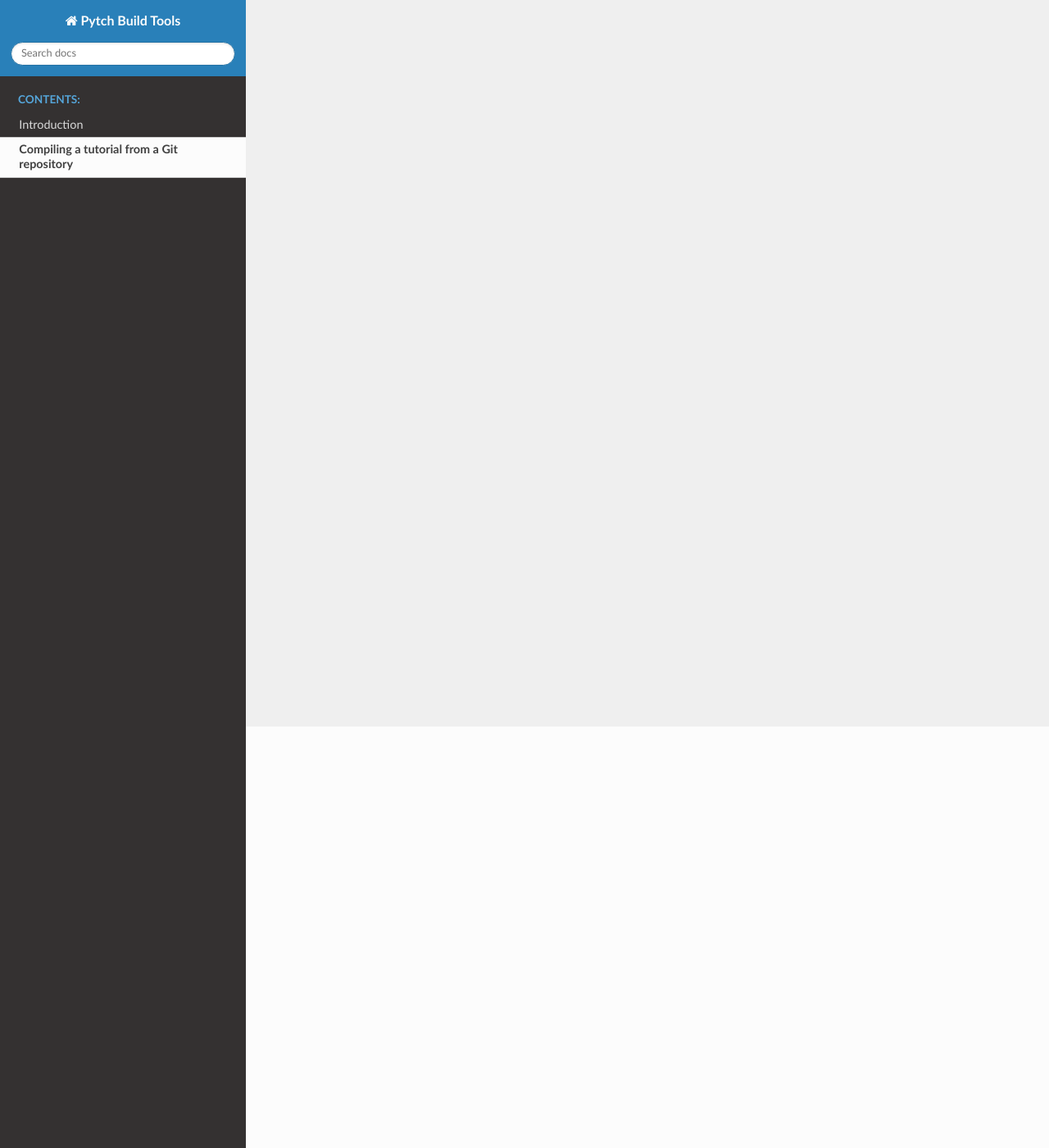
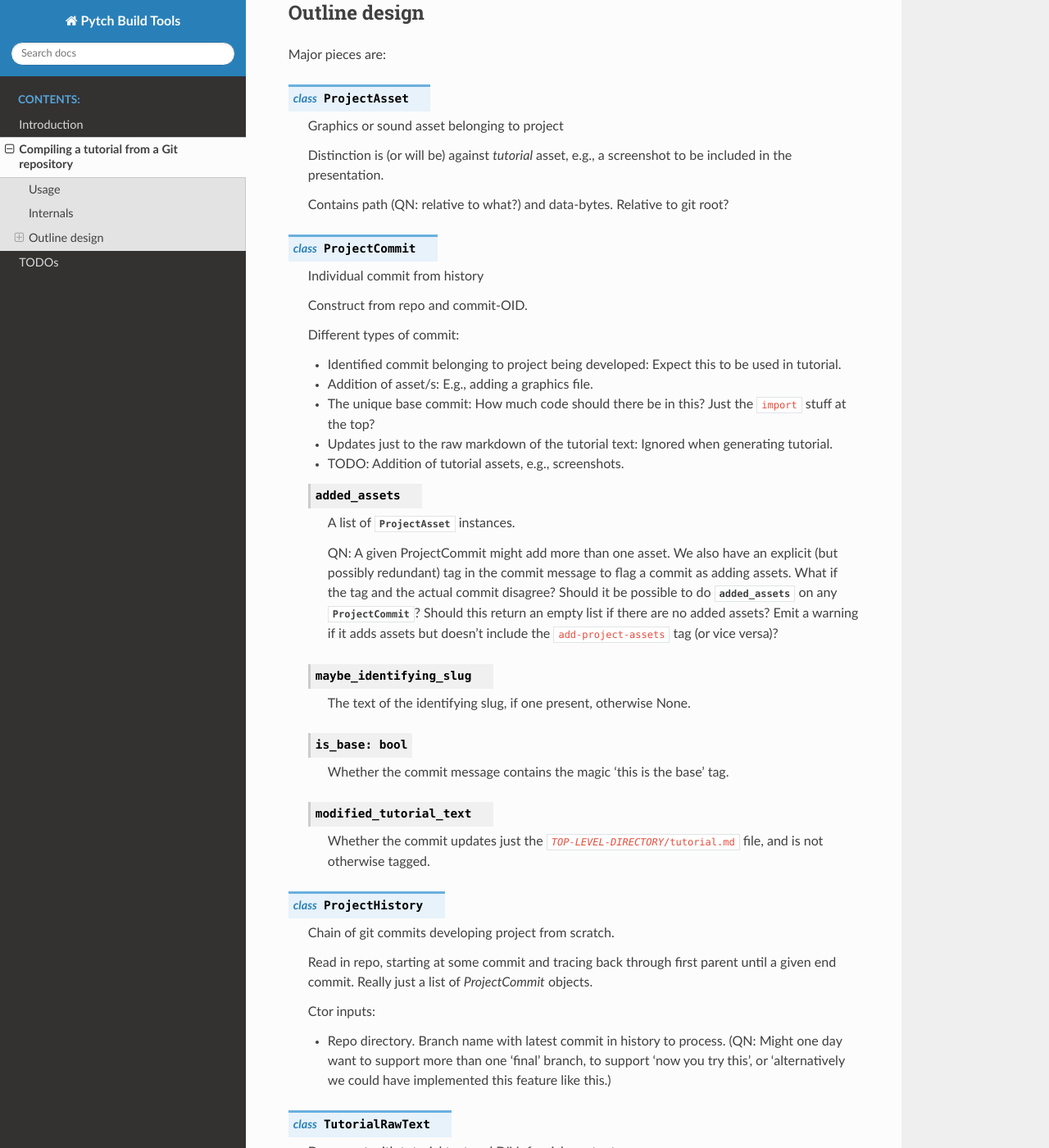
Before and after one commit to pytchlang/pytch-build, a Sphinx documentation site: the page built from doc/tutorialcompiler/fromgitrepo.rst, in a window 1280 px wide and 1400 px high, scrolled down 514 px. Shown: the whole window at 82% size. Built offline with Sphinx 7.4.7 and the Read the Docs theme 2.0.0, drawn with Linux system fonts in a browser that asks for light colours; some of the changed text lies outside the part shown.

Commit message:
Initial WiP dump of docs

```diff
--- a/doc/tutorialcompiler/fromgitrepo.rst
+++ b/doc/tutorialcompiler/fromgitrepo.rst
@@ -1,4 +1,148 @@
 Compiling a tutorial from a Git repository
 ==========================================
 
-To be written.
+Usage
+-----
+
+Create a ``git`` repo with a particular structure.  TODO: Move
+description from Google doc into here.  Run the command-line tool to
+produce a zipfile of the tutorial html bundle and the project assets.
+Unzip into the web content directory.
+
+
+Internals
+---------
+
+The following is cut/paste from an earlier version of the tool and
+needs revising:
+
+We collect the tutorial into chapters; each chapter is a list of
+elements.  An 'interactive patch' element gets turned into a DIV with
+the relevant patch as a table, as well as extra metadata.  Each
+chapter starts with an H2 and continues until either the next H2 or
+the end of the whole document.
+
+
+Outline design
+--------------
+
+Major pieces are:
+
+.. py:class:: ProjectAsset
+
+    Graphics or sound asset belonging to project
+
+    Distinction is (or will be) against *tutorial* asset, e.g., a
+    screenshot to be included in the presentation.
+
+    Contains path (QN: relative to what?) and data-bytes.  Relative to
+    git root?
+
+.. py:class:: ProjectCommit
+
+    Individual commit from history
+
+    Construct from repo and commit-OID.
+
+    Different types of commit:
+
+    - Identified commit belonging to project being developed: Expect
+      this to be used in tutorial.
+    - Addition of asset/s: E.g., adding a graphics file.
+    - The unique base commit: How much code should there be in this?
+      Just the ``import`` stuff at the top?
+    - Updates just to the raw markdown of the tutorial text: Ignored
+      when generating tutorial.
+    - TODO: Addition of tutorial assets, e.g., screenshots.
+
+    .. py:attribute:: added_assets
+
+        A list of :py:class:`ProjectAsset` instances.
+
+        QN: A given ProjectCommit might add more than one asset.  We
+        also have an explicit (but possibly redundant) tag in the
+        commit message to flag a commit as adding assets.  What if the
+        tag and the actual commit disagree?  Should it be possible to
+        do :py:attr:`added_assets` on any :py:class:`ProjectCommit`?
+        Should this return an empty list if there are no added assets?
+        Emit a warning if it adds assets but doesn't include the
+        ``add-project-assets`` tag (or vice versa)?
+
+    .. py:attribute:: maybe_identifying_slug
+
+        The text of the identifying slug, if one present, otherwise None.
+
+    .. py:attribute:: is_base: bool
+
+        Whether the commit message contains the magic 'this is the base' tag.
+
+    .. py:attribute:: modified_tutorial_text
+
+        Whether the commit updates just the
+        :samp:`{TOP-LEVEL-DIRECTORY}/tutorial.md` file, and is not
+        otherwise tagged.
+
+
+.. py:class:: ProjectHistory
+
+    Chain of git commits developing project from scratch.
+
+    Read in repo, starting at some commit and tracing back through
+    first parent until a given end commit.  Really just a list of
+    `ProjectCommit` objects.
+
+    Ctor inputs:
+
+    - Repo directory.  Branch name with latest commit in history to
+      process.  (QN: Might one day want to support more than one
+      'final' branch, to support 'now you try this', or 'alternatively
+      we could have implemented this feature like this.)
+
+
+.. py:class:: TutorialRawText
+
+    Document with tutorial text and DIVs for rich content
+
+    Read in tutorial text, break down into sections, identify pieces
+    where augmentation from the git repo is required.
+
+    Ctor inputs:
+
+    - Filename of markdown file.
+
+    Representation:
+
+    Soup?  Whose job is it to manipulate the soup to add the
+    attributes etc. to the DIVs for interactive commits?  And who owns
+    the soup?  Probably OK for it to live in the TutorialRawText, but
+    for the convention to be that when that TutorialRawText is handed
+    over to the TutorialBundle ctor, the contained soup is available
+    for the TutorialBundle to mutate.
+
+.. py:class:: TutorialBundle
+
+    Filesystem fragment (tutorial.html, assets/ directory)
+
+    Representation of everything needed to emit the tutorial bundle:
+
+    - Raw text (`TutorialRawText`)
+    - Git repo / project history (:py:class:`ProjectHistory`)
+
+    Constructed from the above two things.
+
+    .. py:method:: write_zipfile(filename)
+
+
+
+TODOs
+=====
+
+Validation and/or warnings would be nice, including:
+
+* each project asset is added once and then left alone
+* each project asset has a path within the 'project-assets/' directory
+* exactly those commits tagged as adding project assets do in fact add project assets
+* all changes to the code file are tagged with identifier-slugs
+* all untagged commits are changes to the tutorial.md file
+* there is exactly one base in the history
+* the history has no merges
```
